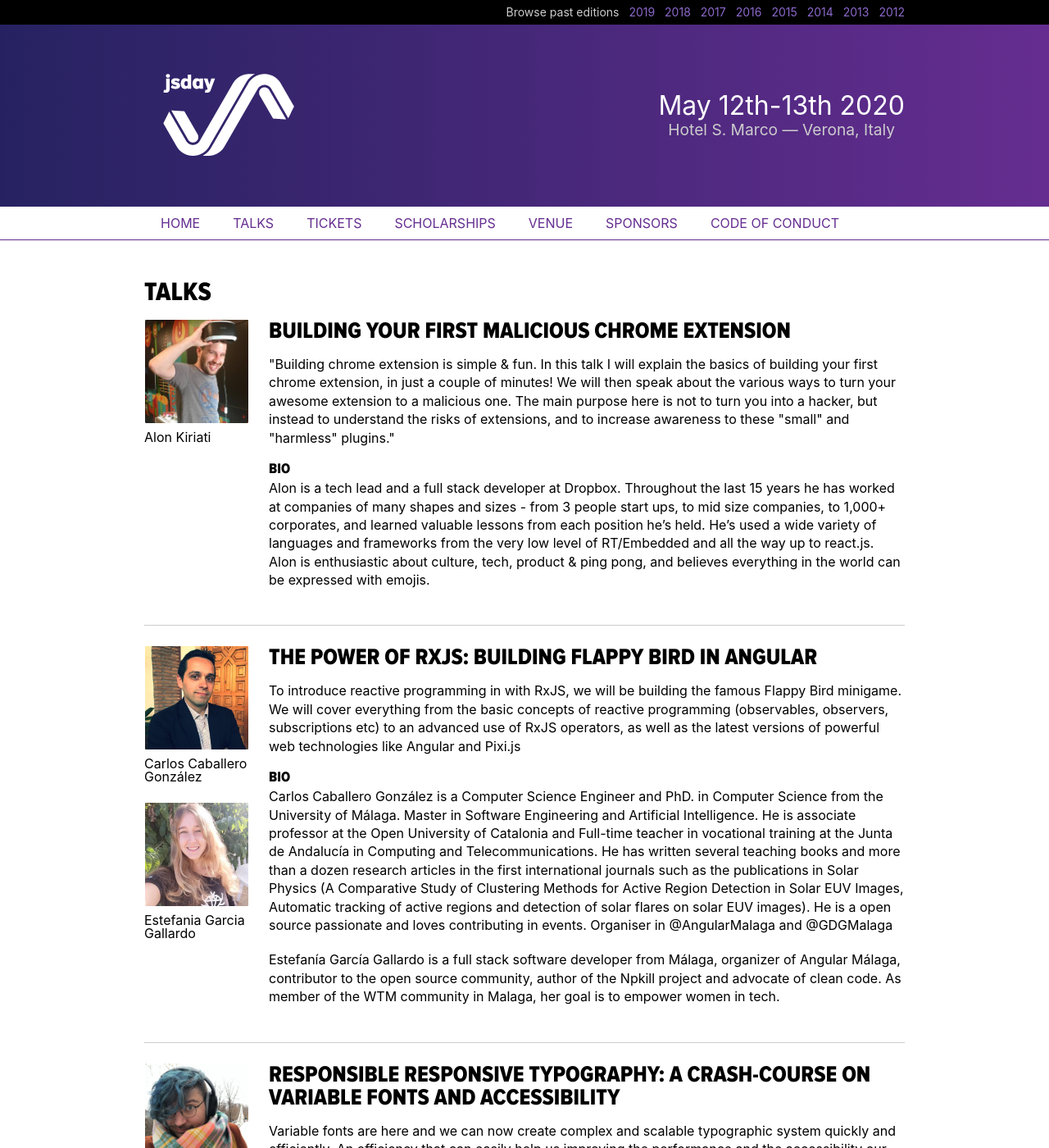
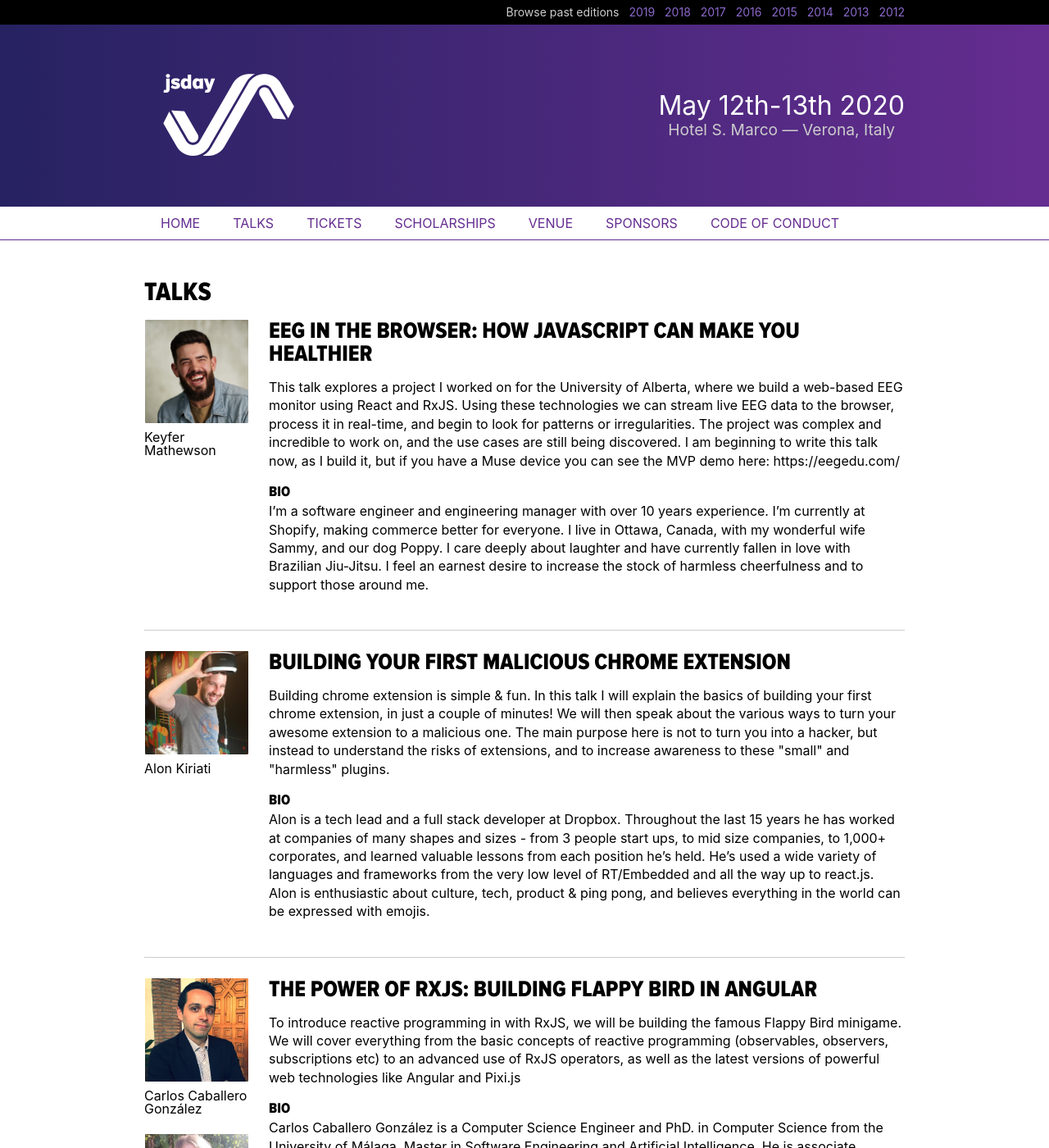
Before and after one commit to giuliatosato/2020.jsday.it, a Jekyll site: the page built from talks.html, in a window 1280 px wide and 1400 px high. Shown: the whole window at 82% size. Built offline with Jekyll 4.4.1, drawn with Linux system fonts in a browser that asks for light colours; comment, search, counter and statistics services are not loaded.

Commit message:
Added Keyfer

```diff
--- a/_data/speakers.yml
+++ b/_data/speakers.yml
@@ -8,6 +8,18 @@
 #    last_name:
 #    twitter:
 list:
+   -
+    id: keyfer-mathewson
+    description: |
+      I'm a software engineer and engineering manager with over 10 years experience. I'm currently at Shopify, making
+      commerce better for everyone. I live in Ottawa, Canada, with my wonderful wife Sammy, and our dog Poppy. I care
+      deeply about laughter and have currently fallen in love with Brazilian Jiu-Jitsu. I feel an earnest desire to
+      increase the stock of harmless cheerfulness and to support those around me.
+    image: keyfer-mathewson.jpg
+    first_name: Keyfer
+    last_name: Mathewson
+    twitter: keyfermath
+
    -
     id: alon-kiriati
     description: |
--- a/_data/talks.yml
+++ b/_data/talks.yml
@@ -11,14 +11,25 @@
 list:
 -
   speaker_id:
+    - keyfer-mathewson
+  tags:
+  title: 'EEG in the browser: How JavaScript can make you healthier'
+  extract: >
+    This talk explores a project I worked on for the University of Alberta, where we build a web-based EEG monitor using
+    React and RxJS. Using these technologies we can stream live EEG data to the browser, process it in real-time, and
+    begin to look for patterns or irregularities. The project was complex and incredible to work on, and the use cases
+    are still being discovered. I am beginning to write this talk now, as I build it, but if you have a Muse device you
+    can see the MVP demo here: https://eegedu.com/
+-
+  speaker_id:
     - alon-kiriati
   tags:
   title: 'Building your first malicious chrome extension'
   extract: >
-    "Building chrome extension is simple & fun. In this talk I will explain the basics of building your first chrome extension,
+    Building chrome extension is simple & fun. In this talk I will explain the basics of building your first chrome extension,
     in just a couple of minutes! We will then speak about the various ways to turn your awesome extension to a malicious one.
     The main purpose here is not to turn you into a hacker, but instead to understand the risks of extensions, and to increase
-    awareness to these "small" and "harmless" plugins."
+    awareness to these "small" and "harmless" plugins.
 -
   speaker_id:
     - estefania-garciagallardo
```
